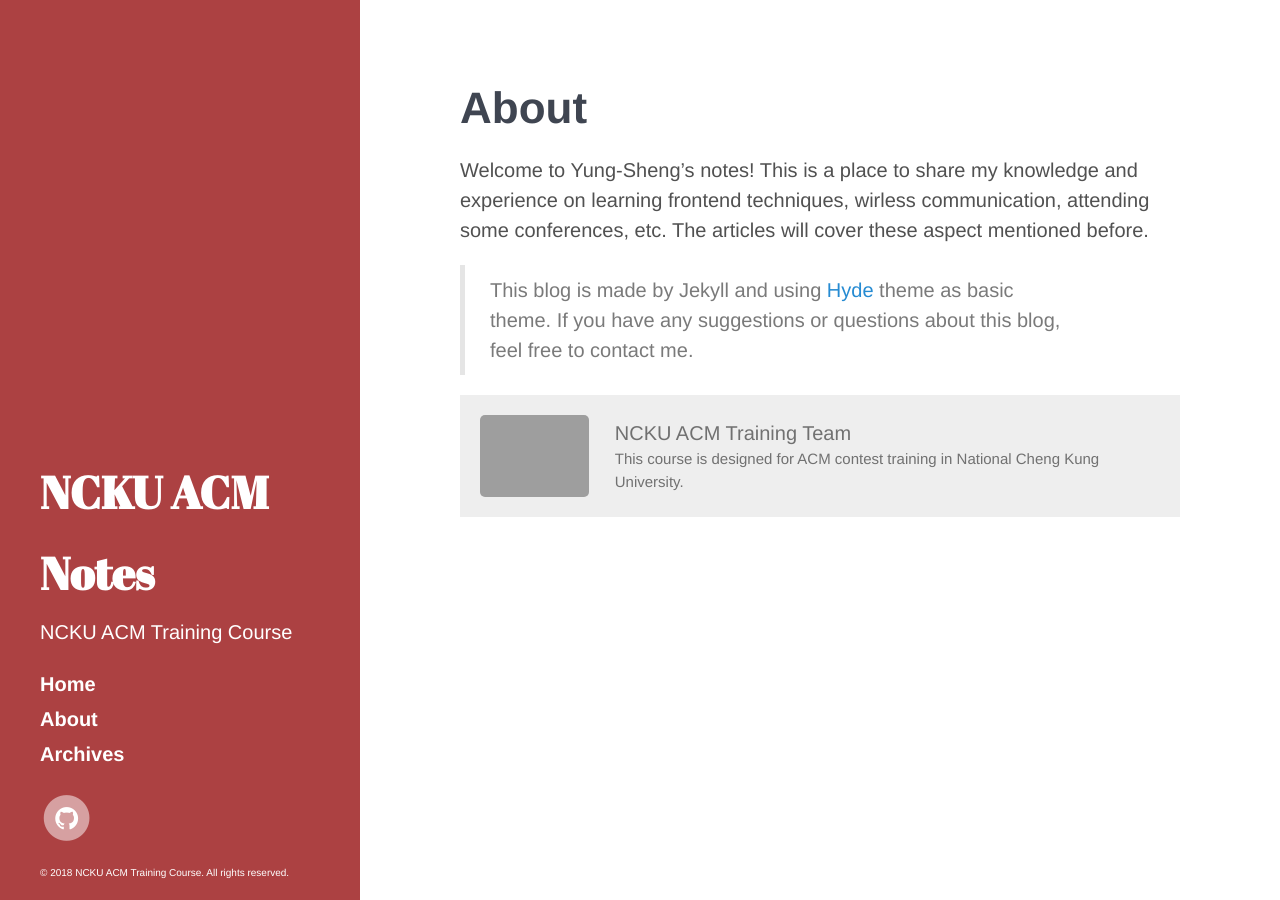
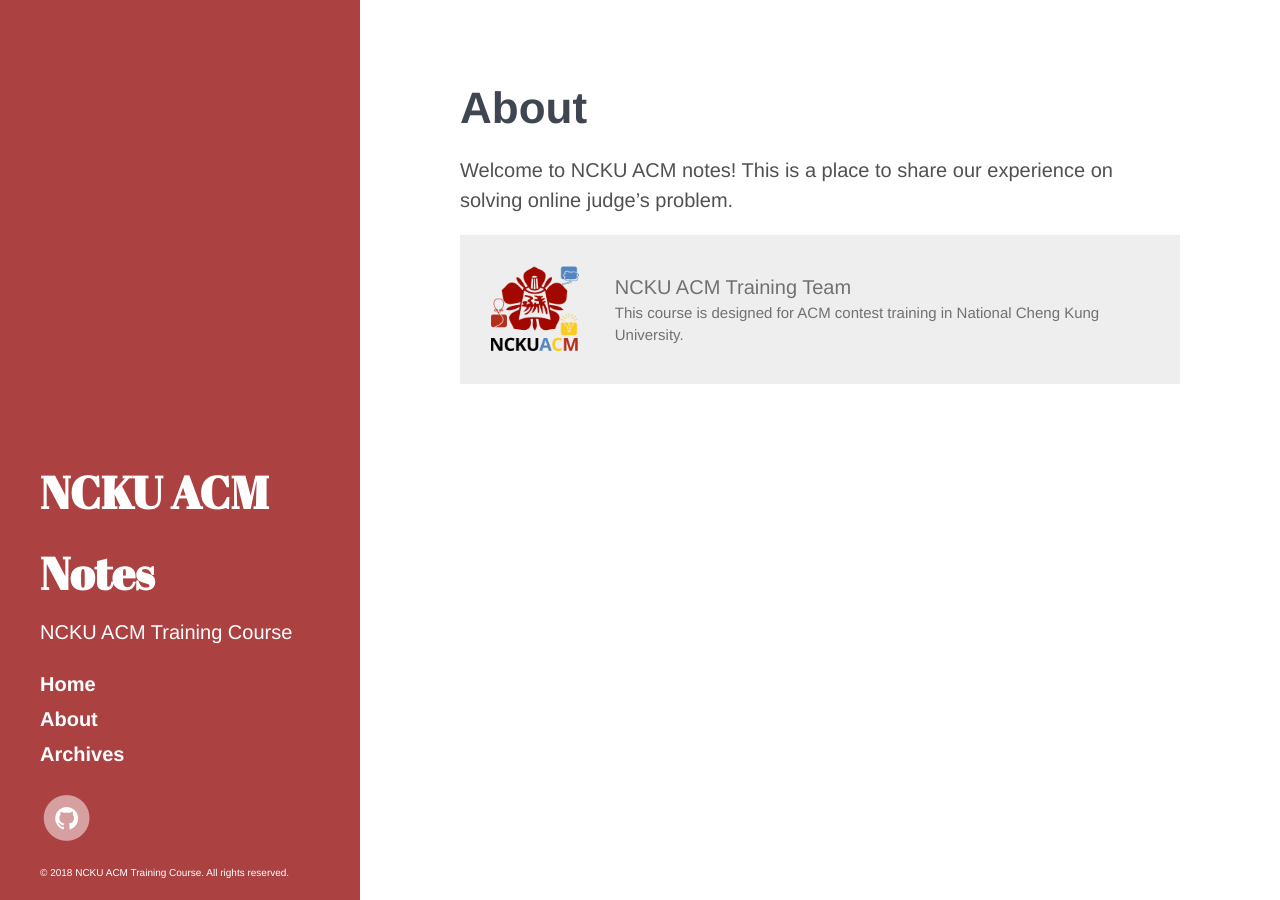
Before and after one commit to NCKUACM-Notes/nckuacm-notes.github.io, a Jekyll site: the page built from about.md, in a window 1280 px wide. Built offline with Jekyll 4.4.1, drawn with Linux system fonts in a browser that asks for light colours; comment, search, counter and statistics services are not loaded.

Commit message:
Initial commit

```diff
--- a/_includes/signature.html
+++ b/_includes/signature.html
@@ -1,5 +1,5 @@
 <div class="message">
-  <img class="profile" src="{{ site.baseurl }}public/nckuacm.jpg" alt="profile-image">
+  <img class="profile" src="{{ site.baseurl }}public/nckuacm.png" alt="profile-image">
   <div class="intro-title">
     NCKU ACM Training Team
     <div class="intro-message">
--- a/about.md
+++ b/about.md
@@ -2,8 +2,6 @@
 layout: page
 title: About
 ---
-Welcome to Yung-Sheng's notes! This is a place to share my knowledge and experience on learning frontend techniques, wirless communication, attending some conferences, etc. The articles will cover these aspect mentioned before.
-
-> This blog is made by Jekyll and using [Hyde](https://github.com/poole/hyde) theme as basic theme. If you have any suggestions or questions about this blog, feel free to contact me.
+Welcome to NCKU ACM notes! This is a place to share our experience on solving online judge's problem.
 
 {% include signature.html %}
```
